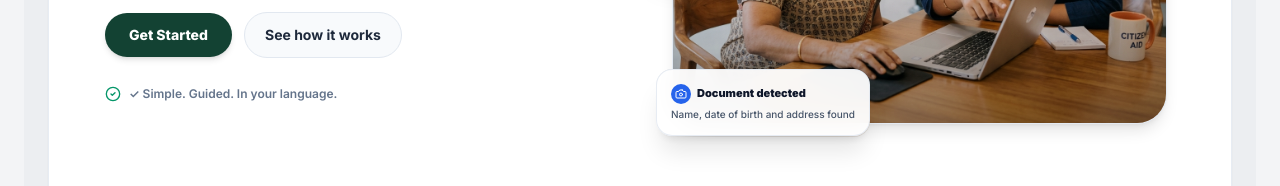
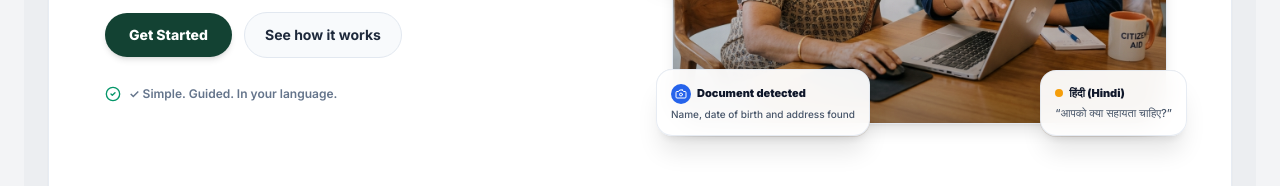
Before and after one commit to yashwan7/git-push-my-luck, a Next.js app: page / in a window 1280 px wide. Shown: the part 441-627 px from the top of the page. Built offline with nearby package versions, Linux system fonts and the light colour scheme; no server answers; the database is empty.

Commit message:
feat(landing): add Hindi language voice card to hero image overlay

```diff
--- a/src/app/page.tsx
+++ b/src/app/page.tsx
@@ -229,6 +229,17 @@ export default function LandingPage() {
               </div>
               <p className="text-[10px] text-slate-600 dark:text-slate-300 font-medium leading-snug">
                 {t('docDetectedMsg', 'Name, date of birth and address found')}
+              </p>
+            </div>
+
+            {/* ── 🗣️ FLOATING CARD 4 (Bottom-Right): Hindi Language Card ── */}
+            <div className="absolute bottom-2 sm:bottom-3 -right-1 sm:-right-3 bg-white/95 dark:bg-[#1E2028]/95 backdrop-blur-md p-3 sm:p-3.5 rounded-2xl border border-slate-200/80 dark:border-white/10 shadow-xl max-w-[210px] space-y-1 animate-in fade-in slide-in-from-right-2 duration-300">
+              <div className="flex items-center gap-1.5">
+                <span className="w-2 h-2 rounded-full bg-amber-500" />
+                <span className="text-[11px] font-black text-slate-900 dark:text-white">हिंदी (Hindi)</span>
+              </div>
+              <p className="text-[11px] text-slate-600 dark:text-slate-300 font-medium leading-snug">
+                &ldquo;{t('voicePromptHindi', 'आपको क्या सहायता चाहिए?')}&rdquo;
               </p>
             </div>
 
```
